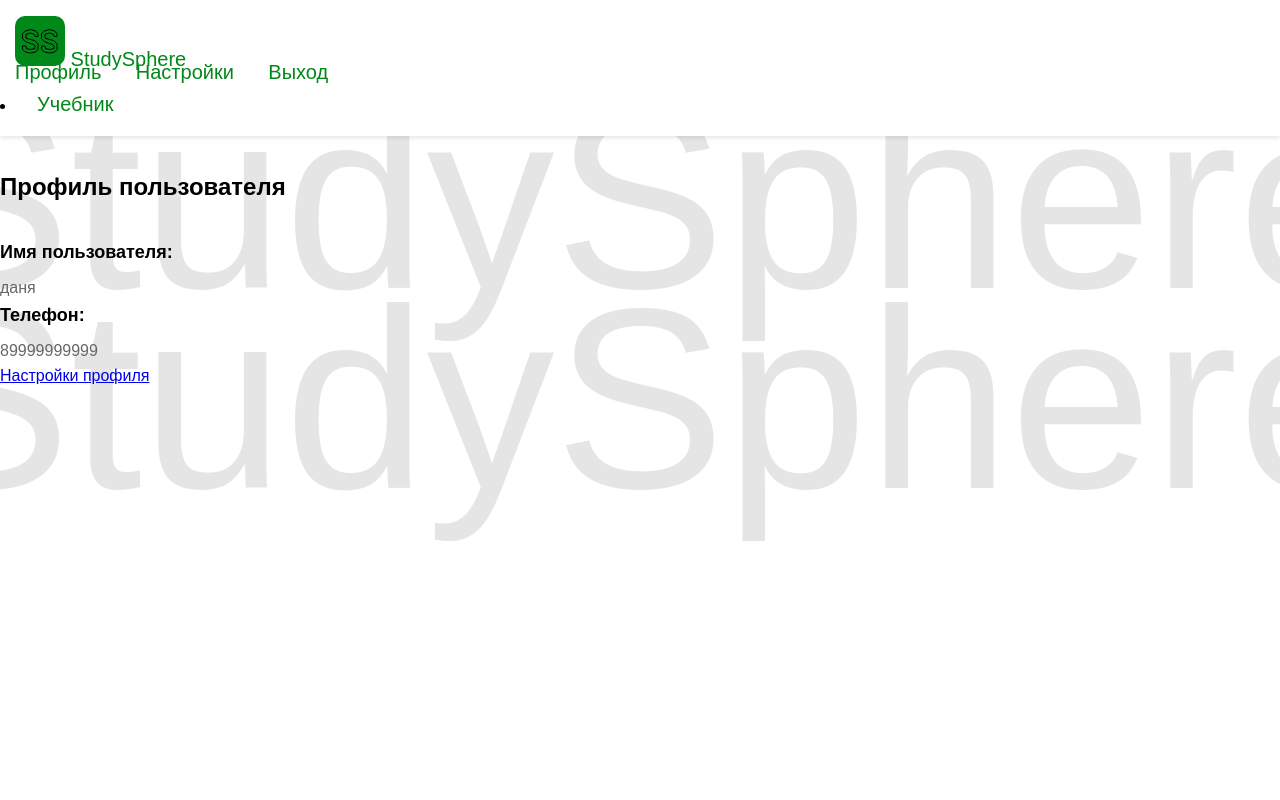
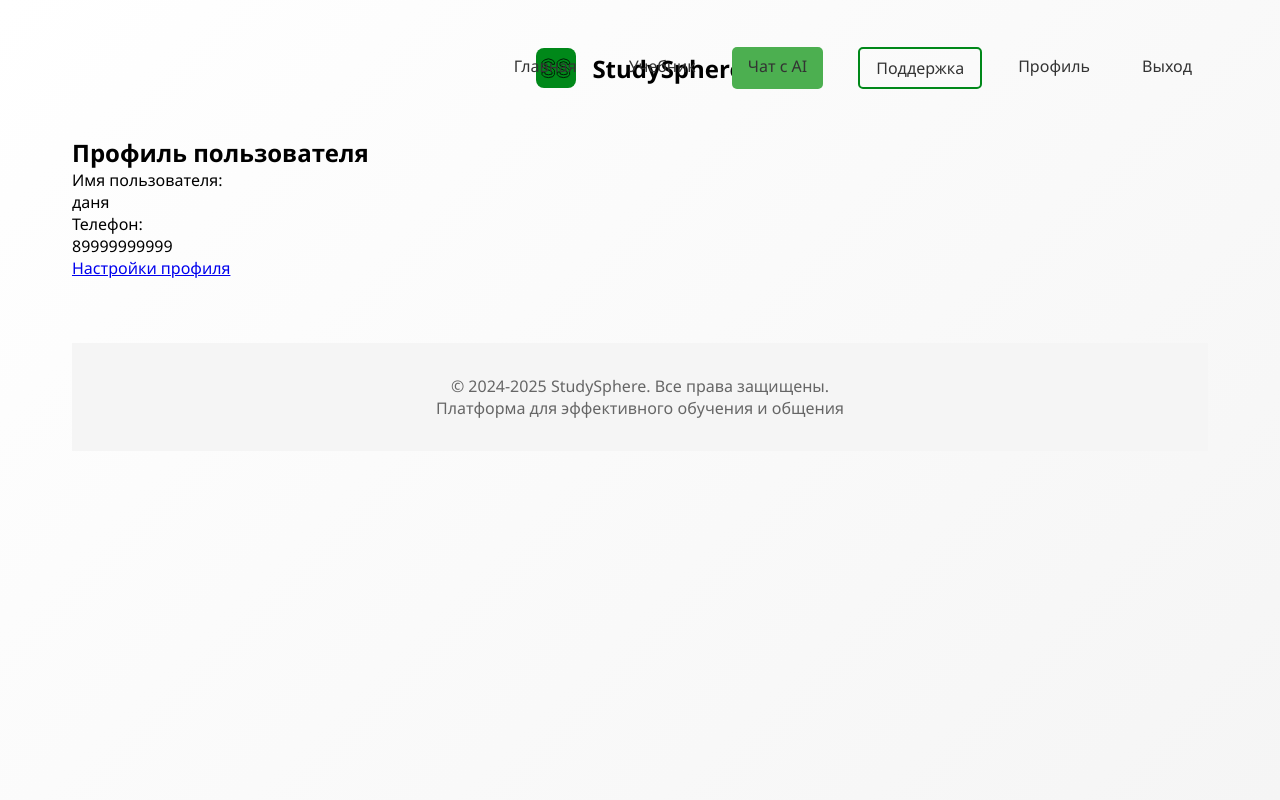
Before and after one commit to dany-simonov/SS, a Flask app: page /profile in a window 1280 px wide. Run offline with Flask 3, Linux system fonts and the light colour scheme; a user stored in the database is signed in.

```diff
--- a/social_network/app/templates/base.html
+++ b/social_network/app/templates/base.html
@@ -4,39 +4,115 @@
     <meta charset="UTF-8">
     <meta name="viewport" content="width=device-width, initial-scale=1.0">
     <title>{% block title %}StudySphere{% endblock %}</title>
-    <link rel="stylesheet" href="{{ url_for('static', filename='css/styles.css') }}">
-    <link rel="icon" href="{{ url_for('static', filename='images/logo.svg') }}" type="image/svg+xml">
+    <style>
+        :root {
+            --primary-green: #008819;
+            --bg-gradient: linear-gradient(135deg, #ffffff 0%, #f5f5f5 100%);
+        }
+        * {
+            margin: 0;
+            padding: 0;
+            box-sizing: border-box;
+            font-family: 'Segoe UI', sans-serif;
+        }
+        body {
+            background: var(--bg-gradient);
+            min-height: 100vh;
+            color: #000;
+        }
+        .container {
+            max-width: 1200px;
+            margin: 0 auto;
+            padding: 2rem;
+        }
+        .header {
+            text-align: center;
+            margin-bottom: 2rem;
+            position: relative;
+            padding: 1rem;
+        }
+        .nav-links {
+            position: absolute;
+            right: 0;
+            top: 50%;
+            transform: translateY(-50%);
+            display: flex;
+            gap: 20px;
+        }
+        .nav-links a {
+            text-decoration: none;
+            color: #333;
+            font-weight: 500;
+            padding: 0.5rem 1rem;
+        }
+        .support-btn {
+            color: var(--primary-green);
+            text-decoration: none;
+            font-weight: bold;
+            padding: 0.5rem 1rem;
+            border: 2px solid var(--primary-green);
+            border-radius: 5px;
+        }
+        .ai-chat-btn {
+            background: #4CAF50;
+            color: white;
+            text-decoration: none;
+            font-weight: bold;
+            padding: 0.5rem 1rem;
+            border-radius: 5px;
+            margin-right: 15px;
+        }
+        .ai-chat-btn:hover {
+            background: #45a049;
+        }
+        .footer {
+            background: #f5f5f5;
+            padding: 2rem;
+            margin-top: 4rem;
+        }
+        .footer-content {
+            max-width: 1200px;
+            margin: 0 auto;
+            text-align: center;
+            color: #666;
+        }
+    </style>
+    {% block head %}{% endblock %}
 </head>
 <body>
-    <header>
-        <nav>
-            <div class="logo">
-                <a href="{{ url_for('landing') }}">
-                    <img src="{{ url_for('static', filename='images/logo.svg') }}" alt="Logo">
-                    StudySphere
-                </a>
+    <div class="container">
+        <header class="header">
+            <div class="logo-container" style="display: flex; align-items: center; justify-content: center; gap: 1rem;">
+                <img src="{{ url_for('static', filename='images/logo.svg') }}" alt="StudySphere Logo" style="height: 40px;">
+                <h2 style="font-size: 1.5rem; margin: 0;">StudySphere</h2>
             </div>
             <div class="nav-links">
+                <a href="{{ url_for('landing') }}">Главная</a>
+                <a href="{{ url_for('textbook') }}">Учебник</a>
+                <a href="{{ url_for('ai_chat') }}" class="ai-chat-btn">Чат с AI</a>
+                <a href="{{ url_for('support') }}" class="support-btn">Поддержка</a>
                 {% if current_user.is_authenticated %}
                     <a href="{{ url_for('profile') }}">Профиль</a>
-                    <a href="{{ url_for('settings') }}">Настройки</a>
                     <a href="{{ url_for('logout') }}">Выход</a>
                 {% else %}
+                    <a href="{{ url_for('register') }}">Регистрация</a>
                     <a href="{{ url_for('login') }}">Вход</a>
-                    <a href="{{ url_for('register') }}">Регистрация</a>
                 {% endif %}
-                <li class="nav-item">
-                    <a class="nav-link" href="{{ url_for('textbook') }}">Учебник</a>
-                </li>
             </div>
-        </nav>
-    </header>
+        </header>
 
-    <main>
-        {% block content %}{% endblock %}
-    </main>
+        <div class="content">
+            {% block content %}{% endblock %}
+        </div>
 
-    <script src="{{ url_for('static', filename='js/theme.js') }}"></script>
+        <footer class="footer">
+            <div class="footer-content">
+                <p>© 2024-2025 StudySphere. Все права защищены.</p>
+                <p>Платформа для эффективного обучения и общения</p>
+            </div>
+        </footer>
+    </div>
+
     {% block scripts %}{% endblock %}
 </body>
 </html>
--- a/social_network/app/templates/landing.html
+++ b/social_network/app/templates/landing.html
@@ -234,7 +234,7 @@
 
         <footer class="footer">
             <div class="footer-content">
-                <p>© 2024 StudySphere. Все права защищены.</p>
+                <p>© 2024-2025 StudySphere. Все права защищены.</p>
                 <p>Платформа для эффективного обучения и общения</p>
             </div>
         </footer>
```
Also changed, not shown: social_network/app/templates/textbook.html (+12 -1 lines).
